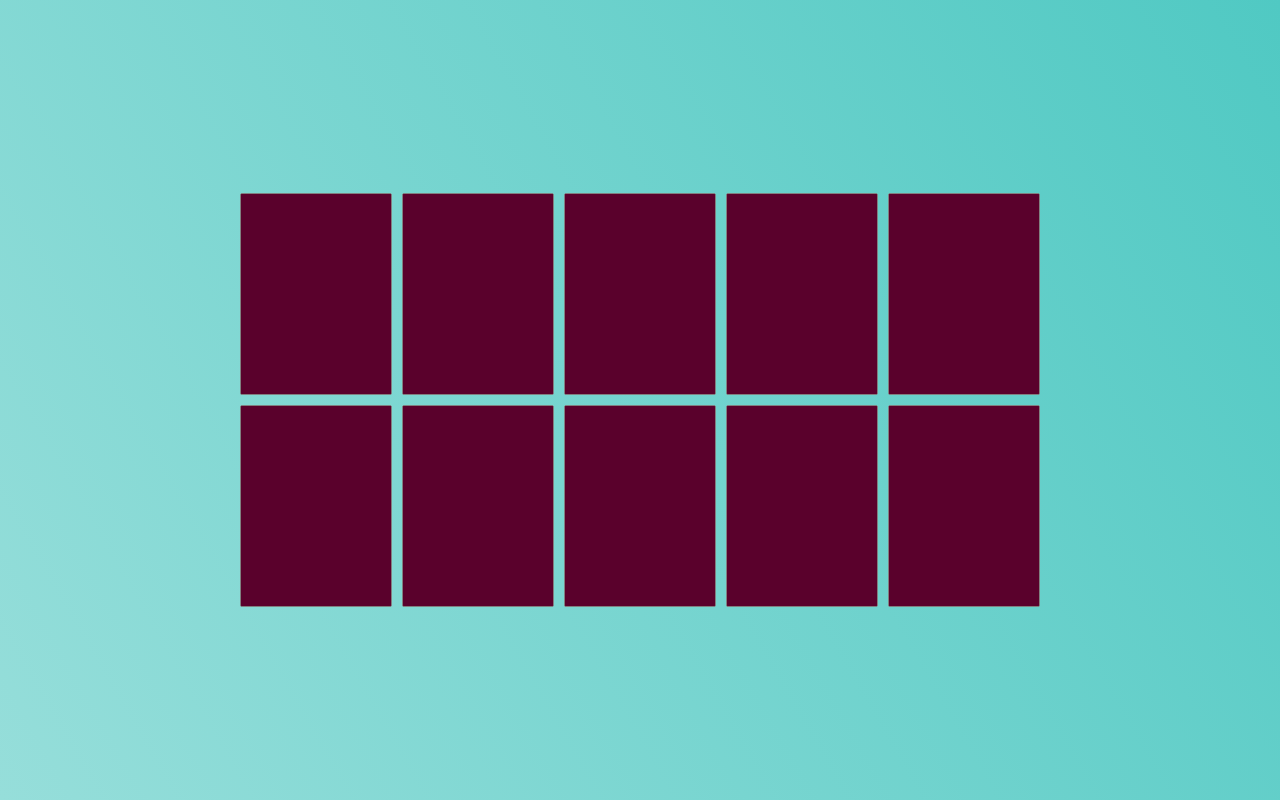
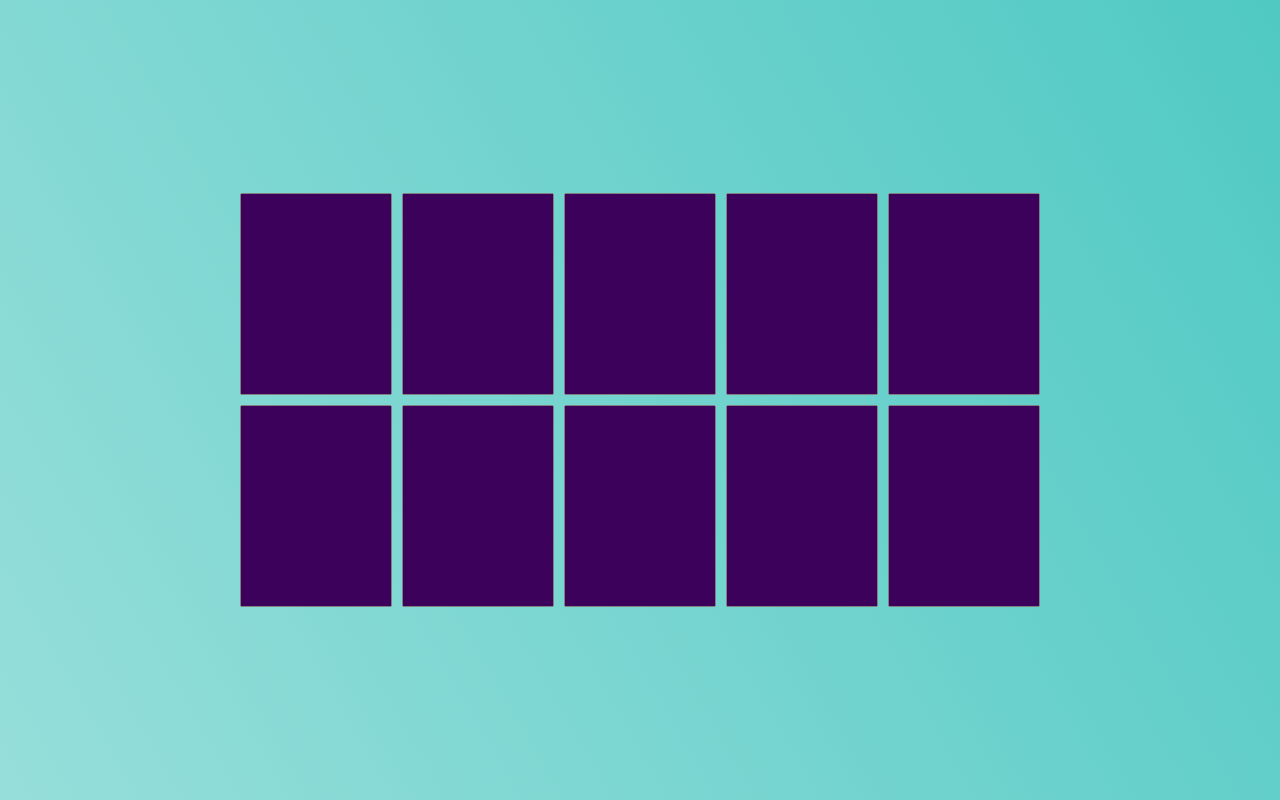
Before and after one commit to bryantt23/Memory-Card-Game, a React (Vite) app in the folder Memory Card Game/: page / in a window 1280 px wide. Built offline with nearby package versions, Linux system fonts and the light colour scheme.

Commit message:
created flipping conditions

```diff
--- a/Memory Card Game/src/components/MemoryGame.jsx
+++ b/Memory Card Game/src/components/MemoryGame.jsx
@@ -1,19 +1,35 @@
 import React from "react";
+import { useState } from "react";
 import "../styles/MemoryGame.css";
 import shuffle from "../shuffle";
 
 const items = [1, 2, 3, 4, 5];
 const allItems = shuffle([...items, ...items]);
+const defaultState = { index: null, value: null };
 
 const handleClick = () => {};
 
 export default function MemoryGame() {
+  const [firstCard, setFirstCard] = useState(defaultState);
+  const [secondCard, setSecondCard] = useState(defaultState);
+  const [remainingCards, setRemainingCards] = useState(items);
+  const [moves, setMoves] = useState(0);
+
   return (
     <>
       <div className="cardsContainer">
         {allItems.map((item, index) => {
           return (
-            <div key={index} className="card" onClick={handleClick}>
+            <div
+              key={index}
+              className={`card ${
+                (firstCard.index === index ||
+                  secondCard.index === index ||
+                  !remainingCards.includes(item)) &&
+                "flipped"
+              }`}
+              onClick={handleClick}
+            >
               <div className="backSide"></div>
               {item}
             </div>
--- a/Memory Card Game/src/styles/MemoryGame.css
+++ b/Memory Card Game/src/styles/MemoryGame.css
@@ -7,7 +7,7 @@
 }
 
 .card {
-  background-color: rgb(90, 1, 44);
+  background-color: rgb(60, 1, 90);
   border: 1px solid grey;
   width: 150px;
   height: 200px;
@@ -32,7 +32,7 @@
 }
 
 .backSide {
-  background-color: rgb(90, 1, 44);
+  background-color: rgb(60, 1, 90);
   position: absolute;
   width: 100%;
   height: 100%;
```
